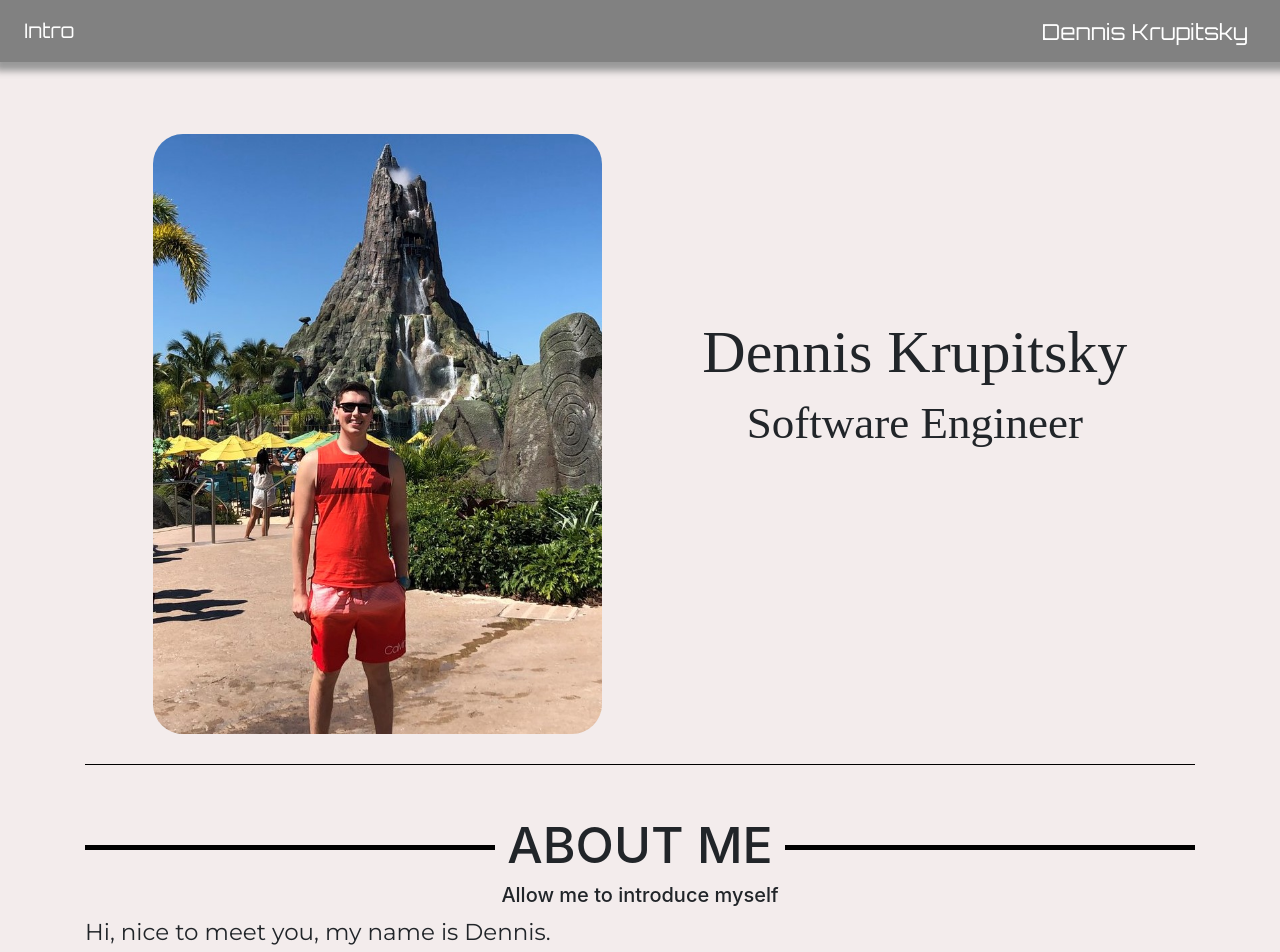
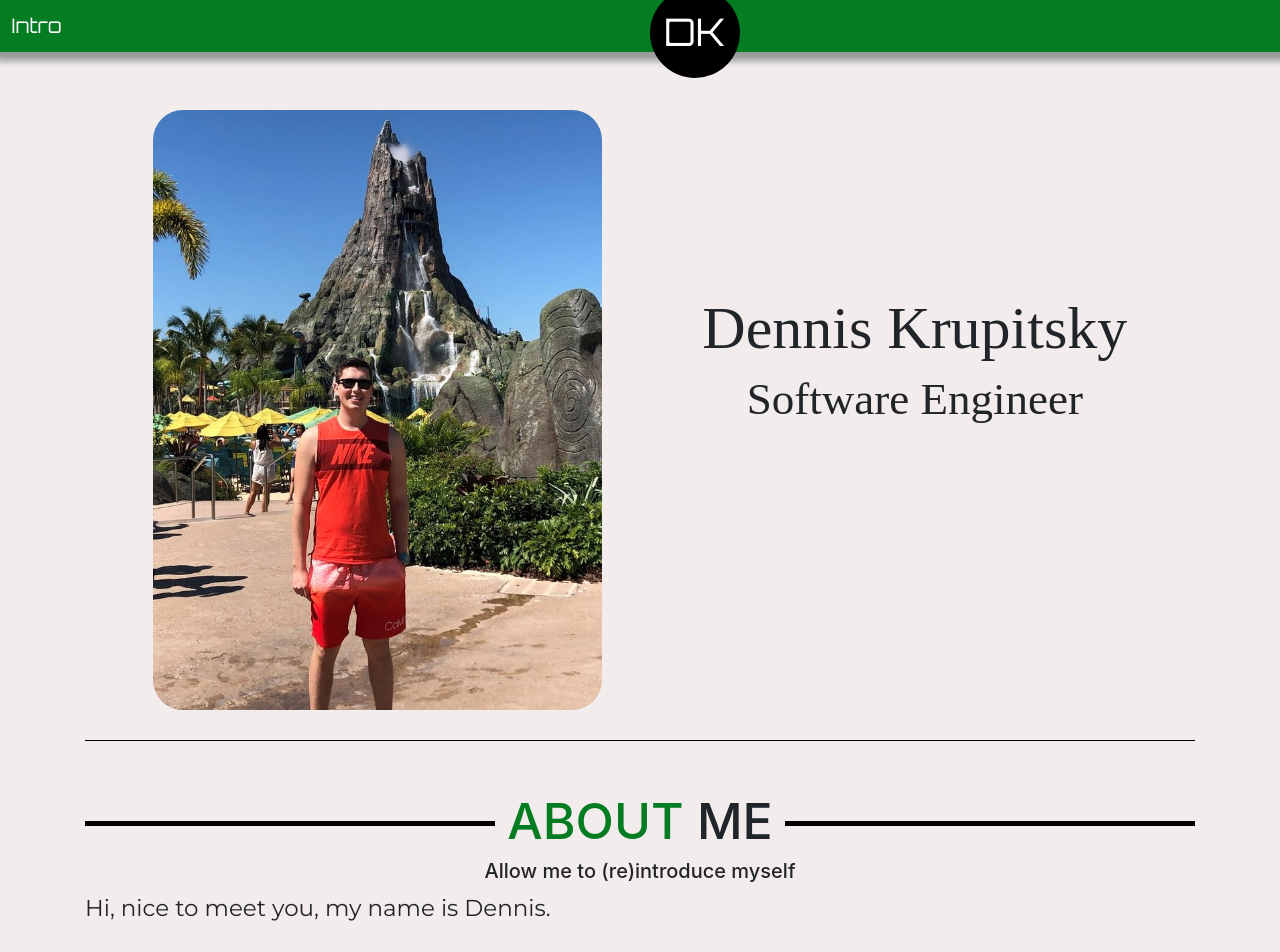
Before and after one commit to dennisbalsam/Portfolio, a React (Create React App) app: page / in a window 1280 px wide. Shown: the top 952 px of the page. Built offline with nearby package versions, Linux system fonts and the light colour scheme; a web font is replaced by a local one.

Commit message:
making some progress, added inital thing

```diff
--- a/src/components/Intro.js
+++ b/src/components/Intro.js
@@ -14,9 +14,9 @@ function Intro() {
         </div>
         <div>
             <div className="blackbar float-right"></div>
-            <h2 className="aboutme">ABOUT ME</h2>
+            <h2 className="aboutme"><span style={{color: 'rgb(4, 124, 34)'}}>ABOUT </span> ME</h2>
             <div className="blackbar float-left"></div>
-            <h5 className="mx-auto" >Allow me to introduce myself</h5>
+            <h5 className="mx-auto" >Allow me to (re)introduce myself</h5>
         </div>
         <div className="description">
         <p>
--- a/src/components/Navbar.js
+++ b/src/components/Navbar.js
@@ -6,15 +6,19 @@ export default function NavBar() {
     return (
     <React.Fragment>
     <Navbar expand="lg" className="fixed-top my-navbar">
-        <Navbar.Toggle aria-controls="basic-navbar-nav" />
+        <Navbar.Toggle aria-controls="basic-navbar-nav"/>
         <Navbar.Collapse id="basic-navbar-nav">
           <Nav>
             <Nav.Link className="mynavlinks" href="#intro">Intro</Nav.Link>
+            <div className="initials">DK</div>
+
           </Nav>
         </Navbar.Collapse>
-        <Navbar.Brand className="float-right myname navbar-brand">Dennis Krupitsky</Navbar.Brand>
+
+        {/* <Navbar.Brand className="float-right myname navbar-brand">Dennis Krupitsky</Navbar.Brand> */}
+
+
       </Navbar>
-      <div class="name">Dennis Krupitsky</div>
       </React.Fragment>
     )
 }
--- a/src/index.css
+++ b/src/index.css
@@ -68,15 +68,17 @@ code {
 
 /* Navbar designs */
 .my-navbar {
-  background-color: rgb(129, 129, 129);
+  background-color: rgb(4, 124, 34);
   font-family: 'Orbitron', sans-serif;
   box-shadow: 2px 2px 7px 7px #999;
+
 
 }
 
 .mynavlinks {
   color: white !important;
   font-size: 20px !important;
+
 }
 
 .myname {
@@ -133,8 +135,26 @@ code {
 .aboutme {
   display: inline-block;
   font-size: 50px;
+
 }
 
 .name {
   width: 100%;
 }
+
+.initials {
+  border-radius: 50%;
+  background-color: black;
+  color: white;
+  font-size: 38px;
+  width: 90px;
+  padding-top: 15px;
+  position: absolute;
+  left: 650px;
+  height: 90px;
+  margin-top: -15px;
+}
+
+.navbar {
+  padding: 0.2em! important;
+}
```
